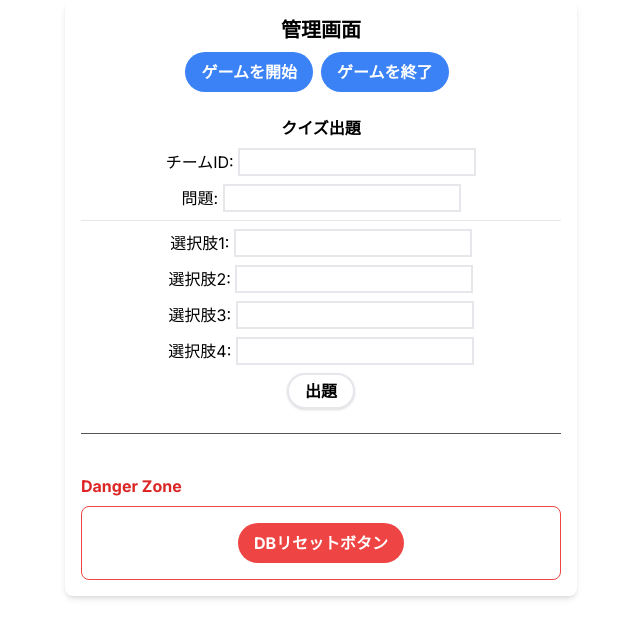
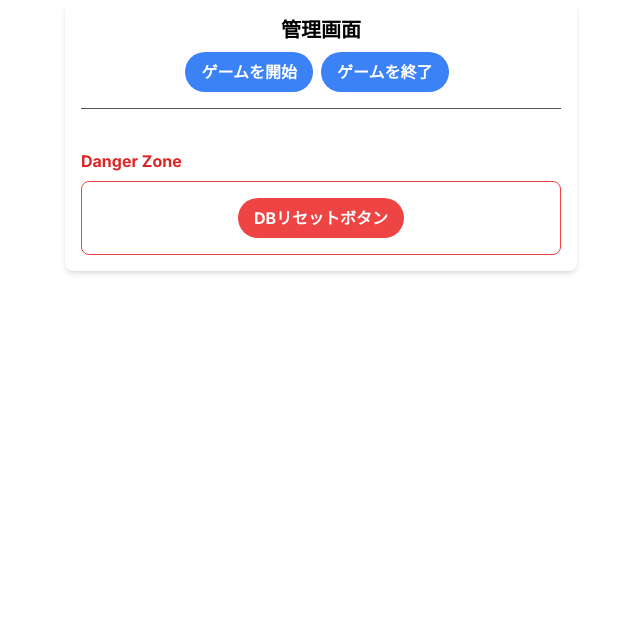
Before and after one commit to tomizawakenshin/hackathon_team4, a Next.js app: page /admin in a window 1280 px wide. Shown: the top 638 px of the page, without its empty margins (319-959 px from the left). Built offline with nearby package versions, Linux system fonts and the light colour scheme.

Commit message:
Revert "Sync to the origin"

```diff
--- a/src/app/admin/page.tsx
+++ b/src/app/admin/page.tsx
@@ -1,6 +1,5 @@
 "use client";
 
-import AdminPost from "@/components/AdminPost";
 import { handleReset } from "@/logics/handleReset";
 import { turnOffIsGameStartFlag, turnOnIsGameStartFlag } from "@/logics/server/controlIsGameStartFlag";
 import { useState } from "react";
@@ -30,7 +29,6 @@ export default function Admin() {
           ゲームを終了
         </button>
       </div>
-      <AdminPost />
       <div className="border-t border-gray-300 pt-10">
         <div className="text-red-600 font-bold mb-2">Danger Zone</div>
         <div className="border border-red-500 p-4 rounded-lg flex justify-center items-center">
--- a/src/app/waiting/page.tsx
+++ b/src/app/waiting/page.tsx
@@ -18,16 +18,16 @@ const WaitingPage: React.FC = () => {
   useEffect(() => {
     // development buildではuseEffectは2回実行されるそうです
     // https://react.dev/learn/synchronizing-with-effects#how-to-handle-the-effect-firing-twice-in-development
-
-    // subscribeToGameStartAndNavigate(
-    //   user?.uid || "user is not defined"
-    // );
+    const unsubscribeGameStartAndNavegate = subscribeToGameStartAndNavigate(
+      user?.uid || "user is not defined"
+    );
 
     const unsubscribeQuizPostedTeams = startWatchingQuizPostedTeams(() => {
       goToPage("/answer?index=0");
     });
 
     function unsubscribe() {
+      unsubscribeGameStartAndNavegate();
       unsubscribeQuizPostedTeams();
     }
 
--- a/src/components/AdminPost.tsx
+++ /dev/null
@@ -1,58 +0,0 @@
-"use client";
-
-import QuestionInput from "@/components/QuestionInput";
-import AnswerList from "@/components/AnswerList";
-import SubmitButton from "@/components/SubmitButton";
-import { useEffect, useState } from "react";
-import { submitQuiz, submitQuizByTeamId } from "@/logics/submitQuiz";
-import { useDisableScroll } from "@/hooks/useDisableScroll";
-import TeamHeader from "@/components/TeamHeader";
-import bgImage from "@/assets/images/bg-postPage.jpg";
-import { goToPage } from "@/logics/server/goToPage";
-
-
-export default function AdminPost() {
-  const [teamId, setTeamId] = useState("")
-  const [question, setQuestion] = useState("");
-  const [answers, setAnswers] = useState(["", "", "", ""]);
-  useDisableScroll();
-
-  const handleAnswerChange = (index: number, value: string) => {
-    const newAnswers = [...answers];
-    newAnswers[index] = value;
-    setAnswers(newAnswers);
-  };
-
-  const handleSubmit = async (e: React.FormEvent) => {
-    e.preventDefault();
-    console.log(question, answers);
-    // 投稿処理を書く
-    await submitQuizByTeamId(teamId, question, answers);
-    setTeamId("");
-    setQuestion("");
-    setAnswers(["", "", "", ""])
-  };
-
-  const answerInputs = answers.map((answer, index) => (
-    <div>
-      選択肢{index + 1}: <input key={index} value={answer} onChange={(e) => handleAnswerChange(index, e.target.value)} className="border-2 mt-2" />
-    </div>
-  ))
-
-  return (
-    <div className="text-center my-6">
-      <h2 className="font-bold">クイズ出題</h2>
-      <form onSubmit={handleSubmit}>
-        <div>
-          チームID: <input value={teamId} onChange={(e) => setTeamId(e.target.value)} className="border-2 mt-2" />
-        </div>
-        <div>
-          問題: <input value={question} onChange={(e) => setQuestion(e.target.value)} className="border-2 mt-2" />
-        </div>
-        <hr className="mt-2"/>
-        {answerInputs}
-        <button className="font-bold border-2 rounded-full shadow bg-white hover:bg-slate-100 active:bg-slate-200 px-4 py-1 mt-2">出題</button>
-      </form>
-    </div>
-  );
-};
--- a/src/logics/firebase.ts
+++ b/src/logics/firebase.ts
@@ -2,12 +2,13 @@ import { initializeApp } from "firebase/app";
 import { GoogleAuthProvider, getAuth } from "firebase/auth";
 import { getFirestore } from "firebase/firestore";
 const firebaseConfig = {
-  apiKey: "AIzaSyANI2Vwijw1m3wpedRqhJt-hvG58TSbPoo",
-  authDomain: "hackathon-team4-preposted.firebaseapp.com",
-  projectId: "hackathon-team4-preposted",
-  storageBucket: "hackathon-team4-preposted.appspot.com",
-  messagingSenderId: "681450643673",
-  appId: "1:681450643673:web:8f304df0d2e6f02ee2dec8"
+    apiKey: "AIzaSyD_zkx7amrhfW7c33eXTknsf9tl_oEi3VI",
+    authDomain: "craft-studium.firebaseapp.com",
+    projectId: "craft-studium",
+    storageBucket: "craft-studium.appspot.com",
+    messagingSenderId: "820241091711",
+    appId: "1:820241091711:web:a072f16f46bdeeaf82c34a",
+    measurementId: "G-3XEFL1YZ00"
 };
 const app = initializeApp(firebaseConfig);
 const auth = getAuth(app);
--- a/src/logics/handleReset.ts
+++ b/src/logics/handleReset.ts
@@ -7,13 +7,13 @@ import { turnOffIsGameStartFlag } from "./server/controlIsGameStartFlag";
 /** DBを一番デフォルトの状態に戻す処理が書かれています */
 export const handleReset = async () => {
     try {
-        // //quizPostedTeamsのドキュメントをすべて消去する
-        // const quizPostedTeamsCollectionRef = collection(db, 'quizPostedTeams');
-        // const quizPostedTeamsSnapShot = await getDocs(quizPostedTeamsCollectionRef);
-        // const deleteQuizPostedTeams = quizPostedTeamsSnapShot.docs.map((docSnapshot) =>
-        //     deleteDoc(doc(db, 'quizPostedTeams', docSnapshot.id))
-        // );
-        // await Promise.all(deleteQuizPostedTeams);
+        //quizPostedTeamsのドキュメントをすべて消去する
+        const quizPostedTeamsCollectionRef = collection(db, 'quizPostedTeams');
+        const quizPostedTeamsSnapShot = await getDocs(quizPostedTeamsCollectionRef);
+        const deleteQuizPostedTeams = quizPostedTeamsSnapShot.docs.map((docSnapshot) =>
+            deleteDoc(doc(db, 'quizPostedTeams', docSnapshot.id))
+        );
+        await Promise.all(deleteQuizPostedTeams);
 
         //quizCompletedUsersのドキュメントをすべて消去する
         const quizCompletedUsersRef = collection(db, 'quizCompletedUsers');
@@ -23,40 +23,23 @@ export const handleReset = async () => {
         );
         await Promise.all(deleteQuizCompletedUsers);
 
-        // //quizzesのドキュメントをすべて削除する
-        // const quizzesCollectionRef = collection(db, 'quizzes');
-        // const quizzesSnapshot = await getDocs(quizzesCollectionRef);
-        // const deleteQuizzesPromise = quizzesSnapshot.docs.map(async (docSnapshot) => {
-        //     const answerCollectionRef = collection(db, "quizzes", docSnapshot.id, "answers");
-        //
-        //     const answerSnapshot = await getDocs(answerCollectionRef);
-        //
-        //     const answerDeletePromise = answerSnapshot.docs.map((answerDoc) => {
-        //         deleteDoc(doc(db, 'quizzes', docSnapshot.id, 'answers', answerDoc.id));
-        //     })
-        //     await Promise.all(answerDeletePromise);
-        //     await deleteDoc(doc(db, 'quizzes', docSnapshot.id))
-        // }
-        // );
-        //
-        // await Promise.all(deleteQuizzesPromise);
+        //quizzesのドキュメントをすべて削除する
+        const quizzesCollectionRef = collection(db, 'quizzes');
+        const quizzesSnapshot = await getDocs(quizzesCollectionRef);
+        const deleteQuizzesPromise = quizzesSnapshot.docs.map(async (docSnapshot) => {
+            const answerCollectionRef = collection(db, "quizzes", docSnapshot.id, "answers");
 
-        //quizzesのanswersを削除する
-        const quizzesCollectionRef = collection(db, "quizzes");
-        const quizzesSnapshot = await getDocs(quizzesCollectionRef);
+            const answerSnapshot = await getDocs(answerCollectionRef);
 
-        const quizDeletePromise = quizzesSnapshot.docs.map(async (quizDoc) => {
-            const answersCollectionRef = collection(db, 'quizzes', quizDoc.id, 'answers');
+            const answerDeletePromise = answerSnapshot.docs.map((answerDoc) => {
+                deleteDoc(doc(db, 'quizzes', docSnapshot.id, 'answers', answerDoc.id));
+            })
+            await Promise.all(answerDeletePromise);
+            await deleteDoc(doc(db, 'quizzes', docSnapshot.id))
+        }
+        );
 
-            const answersSnapshot = await getDocs(answersCollectionRef);
-
-            const answerDeletePromise = answersSnapshot.docs.map(async (answerDoc) => {
-                deleteDoc(doc(db, 'quizzes', quizDoc.id, 'answers', answerDoc.id));
-            })
-
-            await Promise.all(answerDeletePromise);
-        })
-        await Promise.all(quizDeletePromise);
+        await Promise.all(deleteQuizzesPromise);
 
         //teamsのmembersを削除する
         const teamsCollectionRef = collection(db, "teams");
--- a/src/logics/submitQuiz.ts
+++ b/src/logics/submitQuiz.ts
@@ -29,25 +29,3 @@ export const submitQuiz = async (user: any, question: string, answers: string[])
         throw new ReferenceError(`Error adding quizzes Document: ${error}`);
     }
 };
-
-/** 投稿をDBに格納する関数です。引数にはチームIDを渡します。 */
-export const submitQuizByTeamId = async (teamId: string, question: string, answers: string[]) => {
-    try {
-        const quizColRef = collection(db, "quizzes");
-        const quizPostedTeamsColRef = collection(db, "quizPostedTeams");
-
-        const quizzesDocRef = doc(quizColRef);
-        const quizPostedTeamsDocRef = doc(quizPostedTeamsColRef, teamId);
-
-        // setDocを使用してデータを設定
-        await setDoc(quizzesDocRef, {
-            id: quizzesDocRef.id, // 自動生成されたIDをデータに含める
-            options: answers,
-            question: question,
-            teamId: teamId,
-        });
-        await setDoc(quizPostedTeamsDocRef, { teamId: teamId });
-    } catch (error) {
-        throw new ReferenceError(`Error adding quizzes Document: ${error}`);
-    }
-};
```
